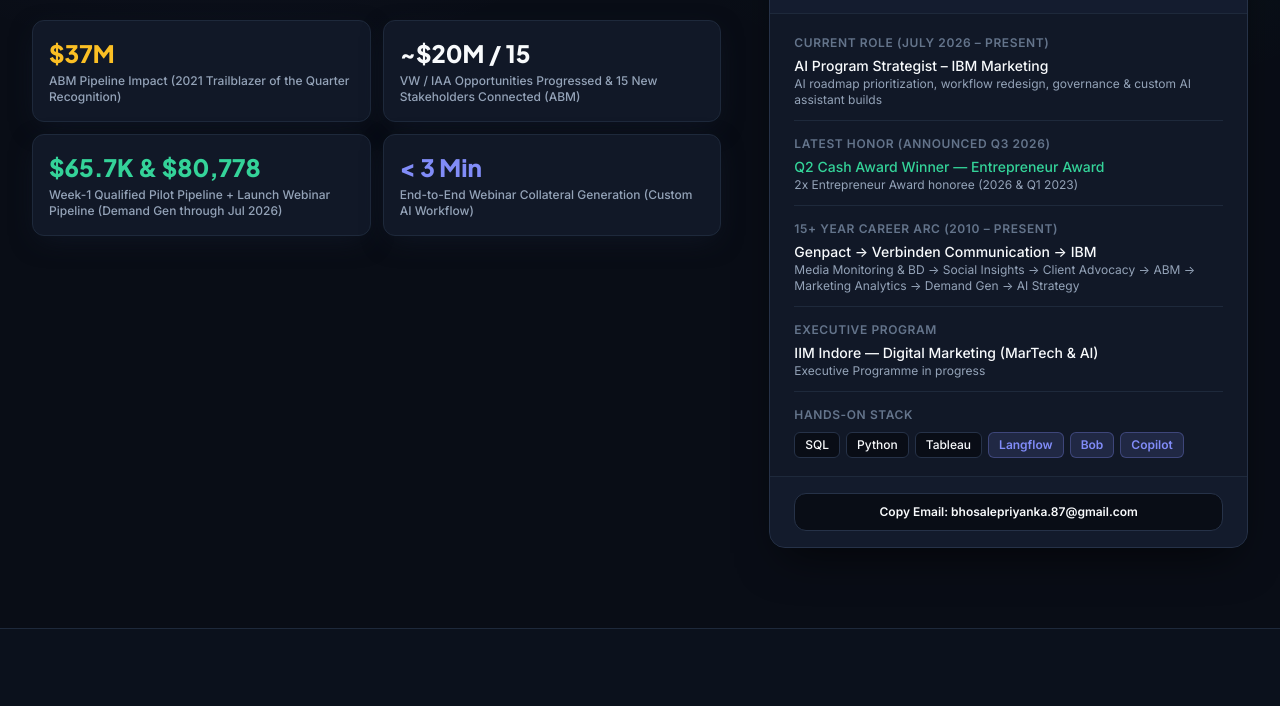
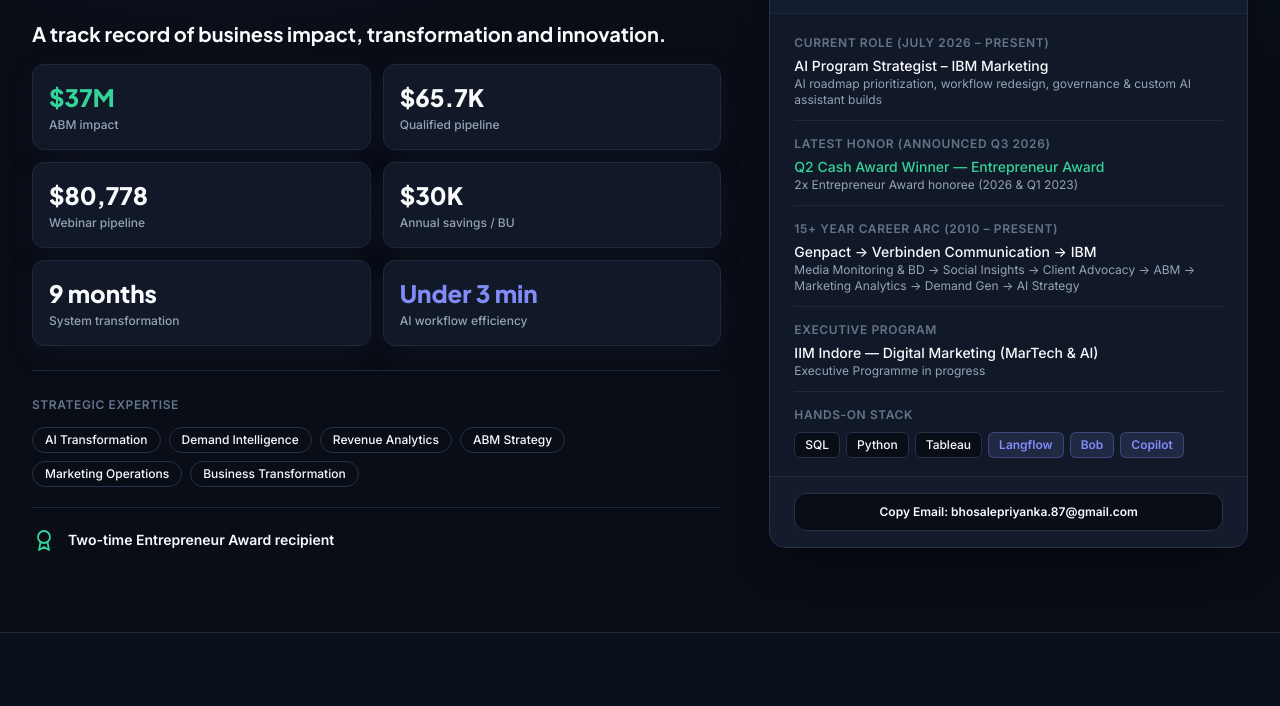
Before and after one commit to bhosalepriyanka87-ctrl/Portfolio, a plain HTML site: page index.html in a window 1280 px wide. Shown: the part 855-1561 px from the top of the page. Drawn offline with nearby package versions, Linux system fonts and the light colour scheme.

Commit message:
Replace hero metric cards with track-record block

```diff
--- a/index.html
+++ b/index.html
@@ -190,23 +190,49 @@
                 Connect on LinkedIn
               </a>
 </div>
-<!-- 4 Key Proof Metric Cards -->
-<div class="mt-9 grid grid-cols-1 gap-3 border-t border-line pt-6 sm:grid-cols-2">
+<!-- Track Record Metrics -->
+<div class="mt-9 border-t border-line pt-6">
+<h2 class="font-heading text-lg font-bold text-ink sm:text-xl">A track record of business impact, transformation and innovation.</h2>
+<div class="mt-4 grid grid-cols-1 gap-3 sm:grid-cols-2">
 <div class="rounded-xl border border-line bg-card p-4 shadow-card">
-<span class="font-heading text-2xl font-extrabold text-warm">$37M</span>
-<p class="mt-1 text-xs font-medium text-muted">ABM Pipeline Impact (2021 Trailblazer of the Quarter Recognition)</p>
+<span class="font-heading text-2xl font-extrabold text-emeraldGlow">$37M</span>
+<p class="mt-1 text-xs font-medium text-muted">ABM impact</p>
 </div>
 <div class="rounded-xl border border-line bg-card p-4 shadow-card">
-<span class="font-heading text-2xl font-extrabold text-ink">~$20M / 15</span>
-<p class="mt-1 text-xs font-medium text-muted">VW / IAA Opportunities Progressed &amp; 15 New Stakeholders Connected (ABM)</p>
+<span class="font-heading text-2xl font-extrabold text-ink">$65.7K</span>
+<p class="mt-1 text-xs font-medium text-muted">Qualified pipeline</p>
 </div>
 <div class="rounded-xl border border-line bg-card p-4 shadow-card">
-<span class="font-heading text-2xl font-extrabold text-emeraldGlow">$65.7K &amp; $80,778</span>
-<p class="mt-1 text-xs font-medium text-muted">Week-1 Qualified Pilot Pipeline + Launch Webinar Pipeline (Demand Gen through Jul 2026)</p>
+<span class="font-heading text-2xl font-extrabold text-ink">$80,778</span>
+<p class="mt-1 text-xs font-medium text-muted">Webinar pipeline</p>
 </div>
 <div class="rounded-xl border border-line bg-card p-4 shadow-card">
-<span class="font-heading text-2xl font-extrabold text-accent">&lt; 3 Min</span>
-<p class="mt-1 text-xs font-medium text-muted">End-to-End Webinar Collateral Generation (Custom AI Workflow)</p>
+<span class="font-heading text-2xl font-extrabold text-ink">$30K</span>
+<p class="mt-1 text-xs font-medium text-muted">Annual savings / BU</p>
+</div>
+<div class="rounded-xl border border-line bg-card p-4 shadow-card">
+<span class="font-heading text-2xl font-extrabold text-ink">9 months</span>
+<p class="mt-1 text-xs font-medium text-muted">System transformation</p>
+</div>
+<div class="rounded-xl border border-line bg-card p-4 shadow-card">
+<span class="font-heading text-2xl font-extrabold text-accent">Under 3 min</span>
+<p class="mt-1 text-xs font-medium text-muted">AI workflow efficiency</p>
+</div>
+</div>
+<div class="mt-6 border-t border-line pt-5">
+<span class="text-xs font-semibold uppercase tracking-wider text-subtle">Strategic Expertise</span>
+<div class="mt-3 flex flex-wrap gap-2">
+<span class="rounded-full border border-lineWarm bg-surface px-3 py-1 text-xs font-medium text-ink">AI Transformation</span>
+<span class="rounded-full border border-lineWarm bg-surface px-3 py-1 text-xs font-medium text-ink">Demand Intelligence</span>
+<span class="rounded-full border border-lineWarm bg-surface px-3 py-1 text-xs font-medium text-ink">Revenue Analytics</span>
+<span class="rounded-full border border-lineWarm bg-surface px-3 py-1 text-xs font-medium text-ink">ABM Strategy</span>
+<span class="rounded-full border border-lineWarm bg-surface px-3 py-1 text-xs font-medium text-ink">Marketing Operations</span>
+<span class="rounded-full border border-lineWarm bg-surface px-3 py-1 text-xs font-medium text-ink">Business Transformation</span>
+</div>
+</div>
+<div class="mt-5 flex items-center gap-3 border-t border-line pt-5">
+<svg class="h-6 w-6 shrink-0 text-emeraldGlow" fill="none" stroke="currentColor" stroke-width="1.8" viewBox="0 0 24 24" aria-hidden="true"><circle cx="12" cy="9" r="6" /><path stroke-linecap="round" stroke-linejoin="round" d="M8.5 14.2L7 22l5-3 5 3-1.5-7.8" /></svg>
+<span class="text-sm font-semibold text-ink">Two-time Entrepreneur Award recipient</span>
 </div>
 </div>
 </div>
```
